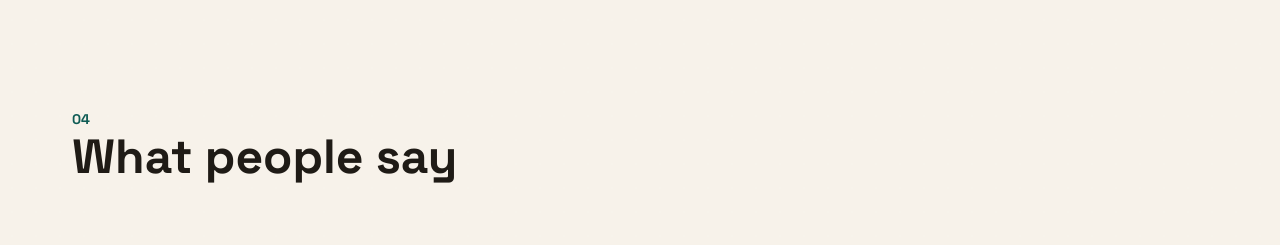
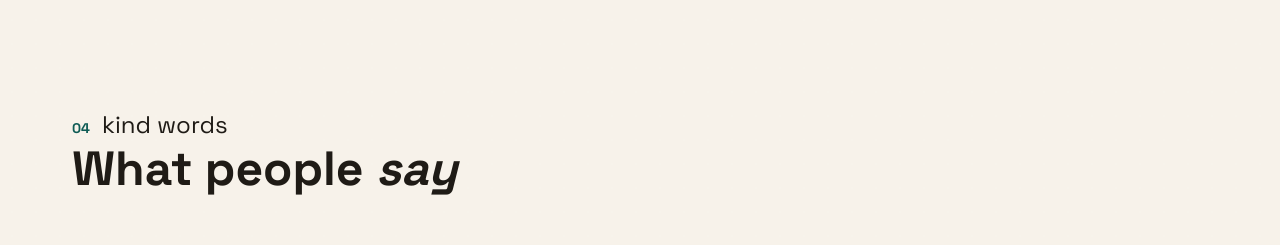
Before and after one commit to anold-a/amani-portfolio, a Next.js app: page / in a window 1280 px wide. Shown: the part 3040-3285 px from the top of the page. Built offline with nearby package versions, Linux system fonts and the light colour scheme.

Commit message:
restyled reference cards with accent quote mark

```diff
--- a/components/homepage/Refs.tsx
+++ b/components/homepage/Refs.tsx
@@ -3,7 +3,7 @@ import { refs } from "@/lib/data";
 
 export default function Refs() {
   return (
-    <SharedUI id="refs" index="04" title="What people say">
+    <SharedUI id="refs" index="04" note="kind words" title={<>What people <span className="italic">say</span></>}>
       <div className="grid gap-6 md:grid-cols-2">
         {refs.map((r, i) => (
           <figure key={i} className="rounded-xl border border-line bg-card p-8">
```
